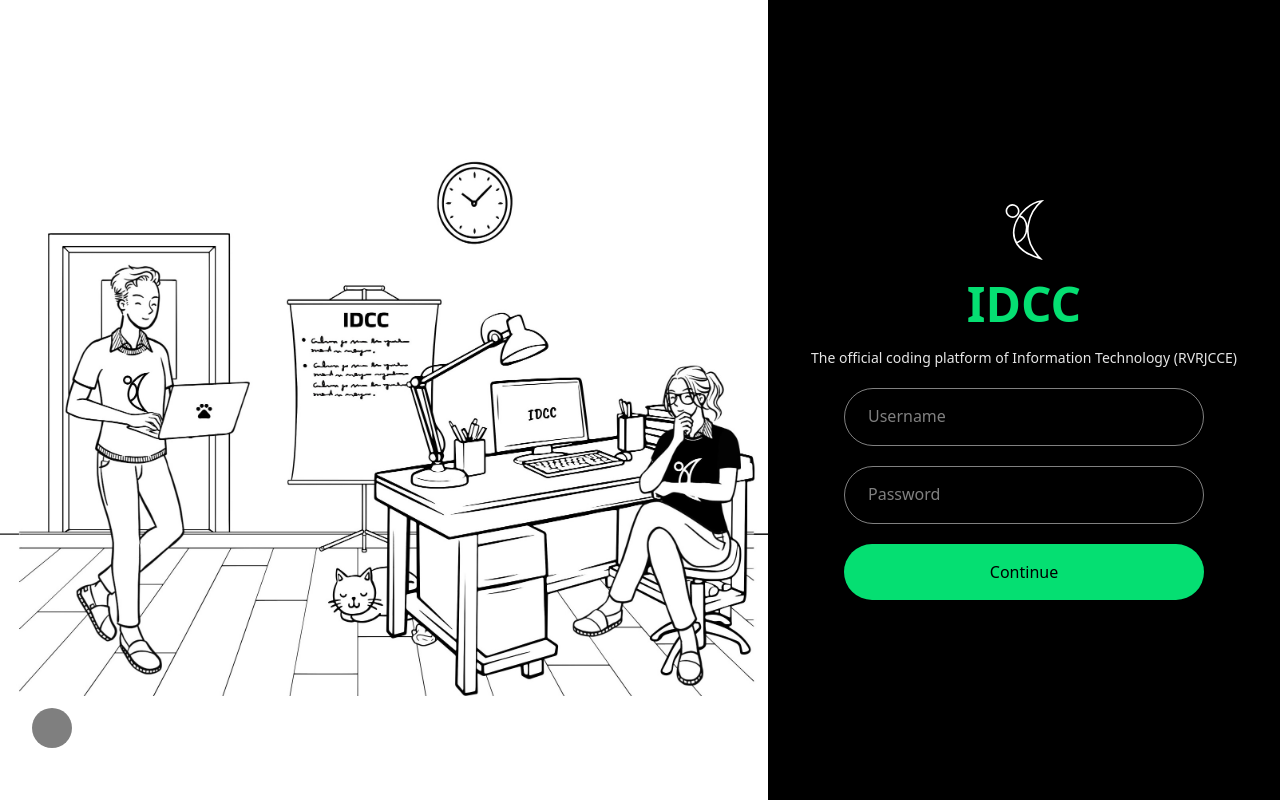
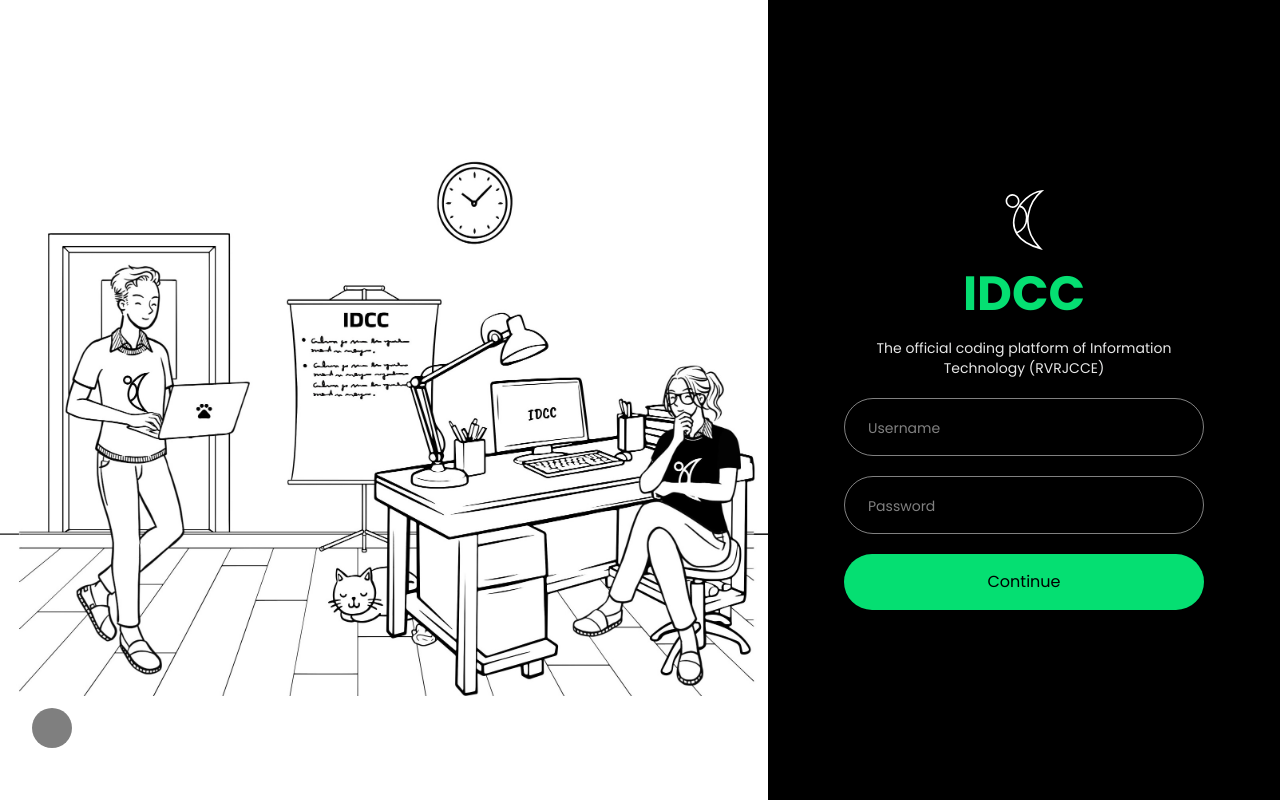
Before and after one commit to shades-of-prakash/IDCC-Coding-platform, a React (Vite) app in the folder frontend/: page /admin-login in a window 1280 px wide. Built offline with nearby package versions, Linux system fonts and the light colour scheme; some icons are missing.

Commit message:
font-family  added

```diff
--- a/frontend/src/globals.css
+++ b/frontend/src/globals.css
@@ -1,5 +1,10 @@
+@import url('https://fonts.googleapis.com/css2?family=Poppins:ital,wght@0,100;0,200;0,300;0,400;0,500;0,600;0,700;0,800;0,900;1,100;1,200;1,300;1,400;1,500;1,600;1,700;1,800;1,900&display=swap');
 @import "tailwindcss";
 @custom-variant dark (&:where(.dark, .dark *));
+
+*{
+	font-family:"Poppins", sans-serif;
+}
 
 :root {
 	--primary-color: 249, 253, 255;
@@ -22,6 +27,7 @@
 	background-color: var(var(--primary-color));
 	color: var(var(--secondary-color));
 	--glass: linear-gradient(180deg, #0e5320, #0e5320);
+
 }
 
 .dark {
@@ -68,4 +74,5 @@
 	--color-border: rgb(var(--border));
 	--color-gradient-top: rgba(var(--gradient-top-color));
 	--color-gradient-bottom: rgba(var(--gradient-bottom-color));
+	--font-poppins:"Poppins", sans-serif;
 }
--- a/frontend/src/pages/AdminLogin.jsx
+++ b/frontend/src/pages/AdminLogin.jsx
@@ -25,7 +25,7 @@ const AdminLogin = () => {
 				</div>
 				<h1 className="text-5xl font-bold text-green-400">IDCC</h1>
 				<div className="w-full  flex flex-col justify-center items-center">
-					<p className="text-sm w-full text-white/90  text-center">
+					<p className="text-sm w-95 text-white/90  text-center">
 						The official coding platform of Information Technology <span>(RVRJCCE)</span>
 					</p>
 				</div>
@@ -40,7 +40,7 @@ const AdminLogin = () => {
 							/>
 							<label
 								htmlFor="username"
-								className="absolute left-6 top-4 text-white/50 transition-all duration-250 peer-focus:-top-5 peer-focus:text-green-400 peer-focus:scale-90 peer-focus:p-[0.4em] peer-focus:bg-black peer-not-placeholder-shown:-top-5 peer-not-placeholder-shown:text-green-400 peer-not-placeholder-shown:scale-90 peer-not-placeholder-shown:p-[0.4em] peer-not-placeholder-shown:bg-black"
+								className="text-sm absolute left-6 top-5 text-white/50 transition-all duration-250 peer-focus:-top-5 peer-focus:text-green-400 peer-focus:scale-90 peer-focus:p-[0.4em] peer-focus:bg-black peer-not-placeholder-shown:-top-5 peer-not-placeholder-shown:text-green-400 peer-not-placeholder-shown:scale-90 peer-not-placeholder-shown:p-[0.4em] peer-not-placeholder-shown:bg-black"
 							>
 								Username
 							</label>
@@ -54,7 +54,7 @@ const AdminLogin = () => {
 							/>
 							<label
 								htmlFor="Password"
-								className="absolute left-6 top-4 text-white/50 transition-all duration-250 peer-focus:-top-5 peer-focus:text-green-400 peer-focus:scale-90 peer-focus:p-[0.4em] peer-focus:bg-black peer-not-placeholder-shown:-top-5 peer-not-placeholder-shown:text-green-400 peer-not-placeholder-shown:scale-90 peer-not-placeholder-shown:p-[0.4em] peer-not-placeholder-shown:bg-black"
+								className="text-sm absolute left-6 top-5 text-white/50 transition-all duration-250 peer-focus:-top-5 peer-focus:text-green-400 peer-focus:scale-90 peer-focus:p-[0.4em] peer-focus:bg-black peer-not-placeholder-shown:-top-5 peer-not-placeholder-shown:text-green-400 peer-not-placeholder-shown:scale-90 peer-not-placeholder-shown:p-[0.4em] peer-not-placeholder-shown:bg-black"
 							>
 								Password
 							</label>
```
